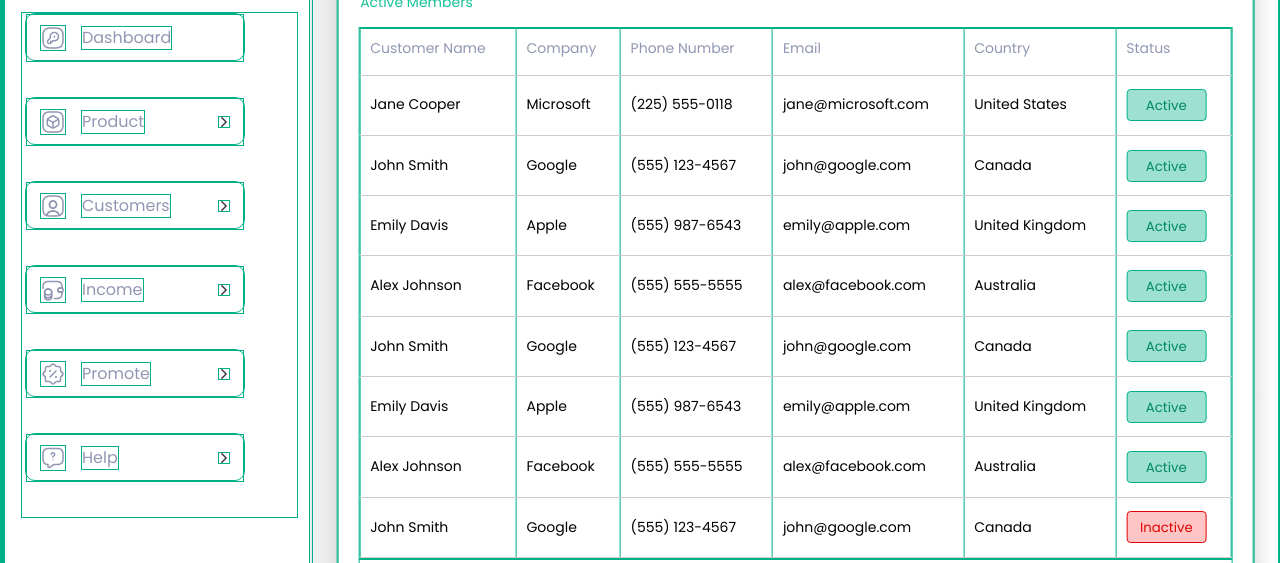
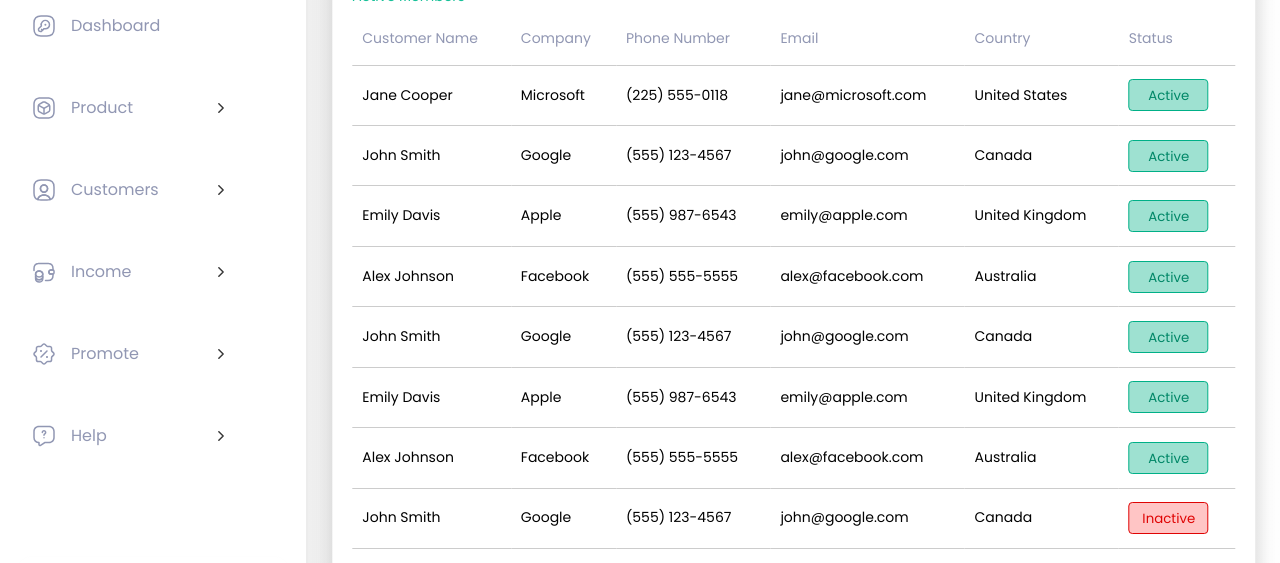
Before and after one commit to valeriiSkliar/dashboard_test_task, a website built with webpack: page index.html in a window 1280 px wide. Shown: the part 114-677 px from the top of the page. Built offline with nearby package versions, Linux system fonts and the light colour scheme.

Commit message:
deploy_task

```diff
--- a/css/style.css
+++ b/css/style.css
@@ -22,7 +22,6 @@
   text-decoration: none;
   color: var(--text-color);
   font-family: 'Poppins', serif;
-  border: #00B087 1px solid;
 }
 html {
   font-size: 1em;
--- a/docs/css/style.css
+++ b/docs/css/style.css
@@ -22,7 +22,6 @@
   text-decoration: none;
   color: var(--text-color);
   font-family: 'Poppins', serif;
-  border: #00B087 1px solid;
 }
 html {
   font-size: 1em;
```
